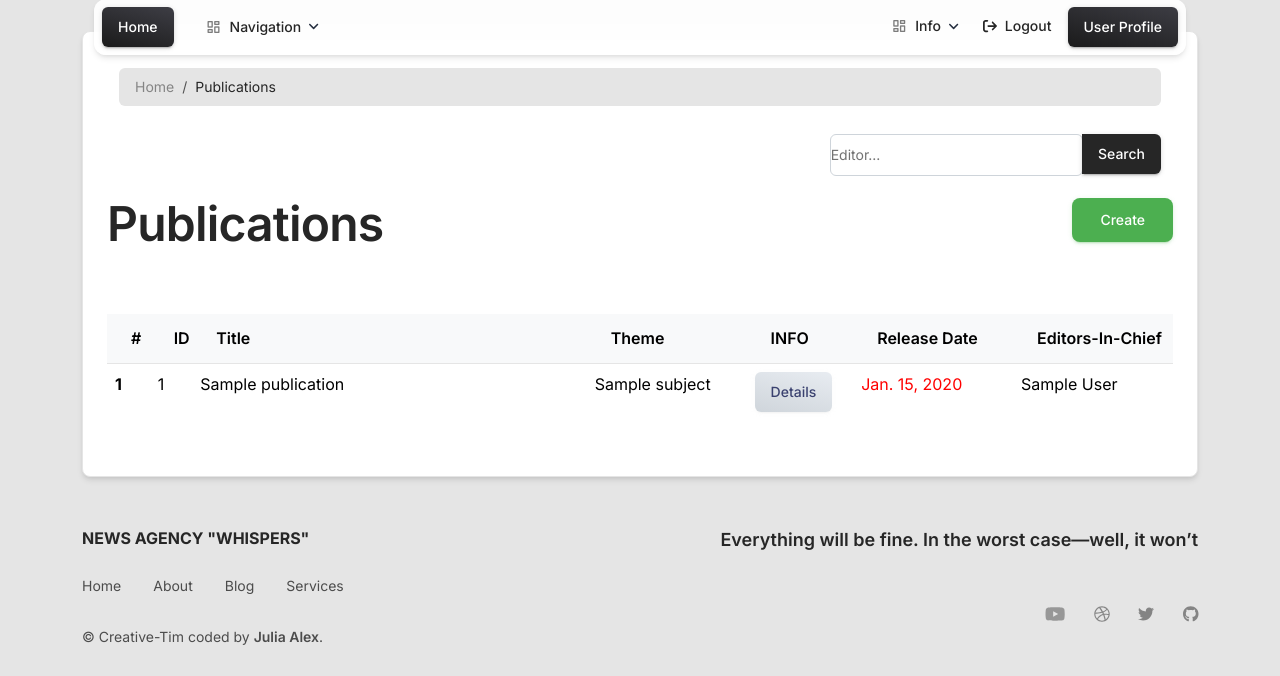
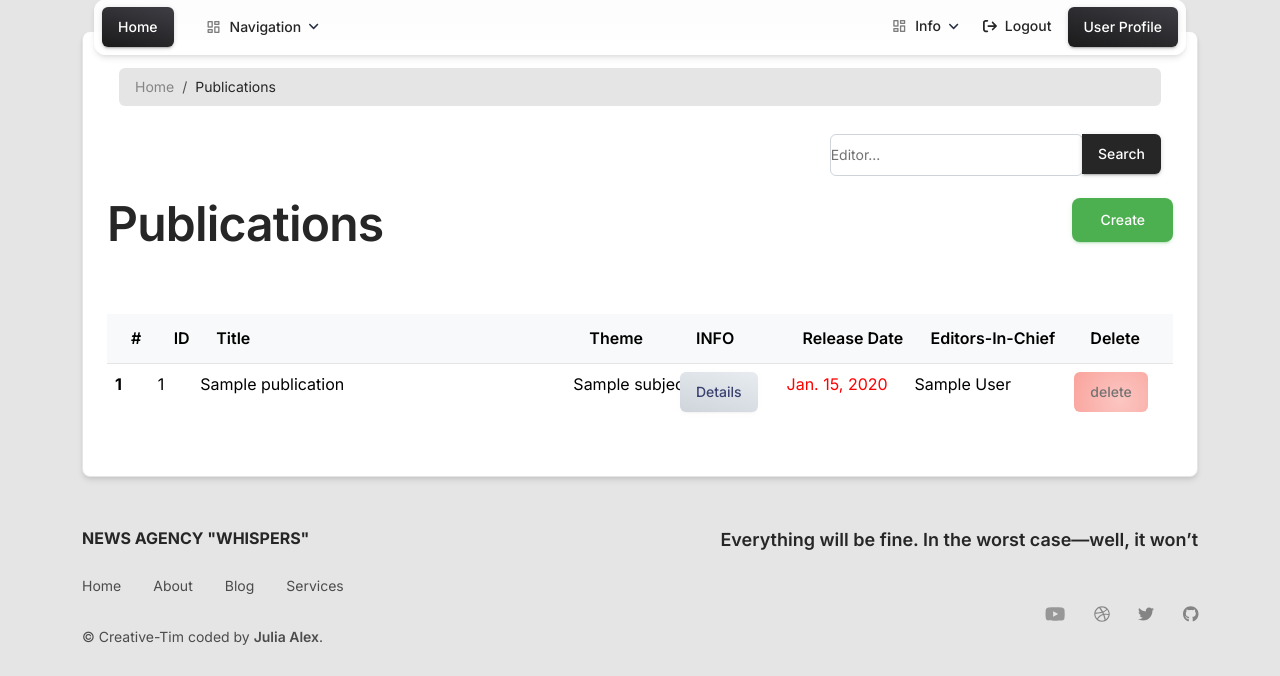
Before and after one commit to julia4406/news-agency-manager, a Django app: page /publications/ in a window 1280 px wide. Shown: the part 17-693 px from the top of the page. Run offline with Django 5.2, Linux system fonts and the light colour scheme; a user stored in the database is signed in; tables that the repository leaves empty hold one stand-in row (values such as "Sample post"); parts of the project's set-up code (start-up, migrations or seed data) failed here and were passed over; some libraries are stand-ins or nearby versions.

Commit message:
Added button 'delete' on publication-list page

```diff
--- a/templates/manager_app/publication-list.html
+++ b/templates/manager_app/publication-list.html
@@ -21,6 +21,7 @@
 	<!--end breadcrumbs-->
 
 		<!-- CONTENT -->
+
 	<!--SEARCH EDITOR FORM-->
 		<section>
 			<div class="container">
@@ -46,6 +47,7 @@
 			</div>
 		</section>
 	<!--END SEARCH EDITOR FORM-->
+
 		<div class="header-with-button-right">
 
 			<h1>Publications</h1>
@@ -66,16 +68,17 @@
 							<th scope="col" style="width: 4%;">#</th>
               <th scope="col" style="width: 4%;">ID</th>
               <th scope="col"
-									style="width: 37%;
+									style="width: 35%;
 									word-wrap: break-word;
 									overflow: hidden;
 									text-overflow: fade;">
 								Title
 							</th>
-							<th scope="col" style="width: 15%;">Theme</th>
+							<th scope="col" style="width: 10%;">Theme</th>
 							<th scope="col" style="width: 10%;">INFO</th>
-              <th scope="col" style="width: 15%;">Release Date</th>
+              <th scope="col" style="width: 12%;">Release Date</th>
               <th scope="col" style="width: 15%;">Editors-in-chief</th>
+							<th scope="col" style="width: 10%;">Delete</th>
             </tr>
           </thead>
 
@@ -110,6 +113,13 @@
 											{{ editor.first_name }} {{ editor.last_name }}<br>
 										{% endfor %}
 									</td>
+									<td>
+											<a href="{% url "manager_app:publication-delete" pk=item.id %}"
+													type="button"
+													class="btn bg-gradient-faded-danger-vertical w-auto me-2">
+												delete
+											</a>
+										</td>
 							</tr>
 
 						{% endfor %}
```
Lines whose indentation alone changed are shown as unchanged.
